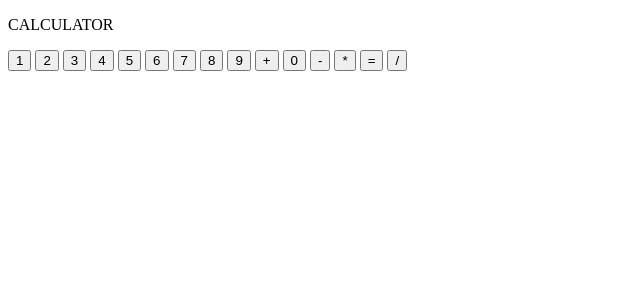
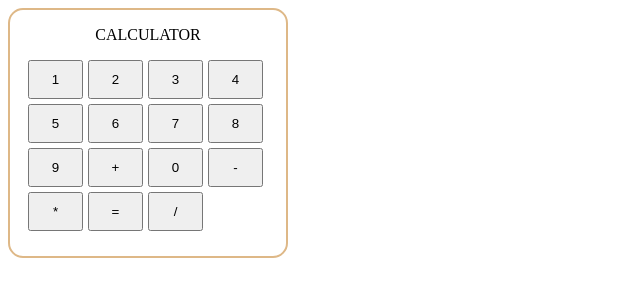
Before and after one commit to Levis-101/Calculator-101, a plain HTML site: page index.html in a window 1280 px wide. Shown: the whole page, without its empty margins (0-640 px from the left). Drawn offline with Linux system fonts and the light colour scheme.

Commit message:
Update index.html

```diff
--- a/index.html
+++ b/index.html
@@ -3,7 +3,7 @@
   <head>
     <title>Calculator</title>
     <meta charset="UTF-8">
-    <link rel="stylesheet" href="Styles\calculator-styles.css">
+    <link rel="stylesheet" href="calculator-styles.css">
     <link rel="script" href="Javascript/index.js">
   </head>
   <body>
```
